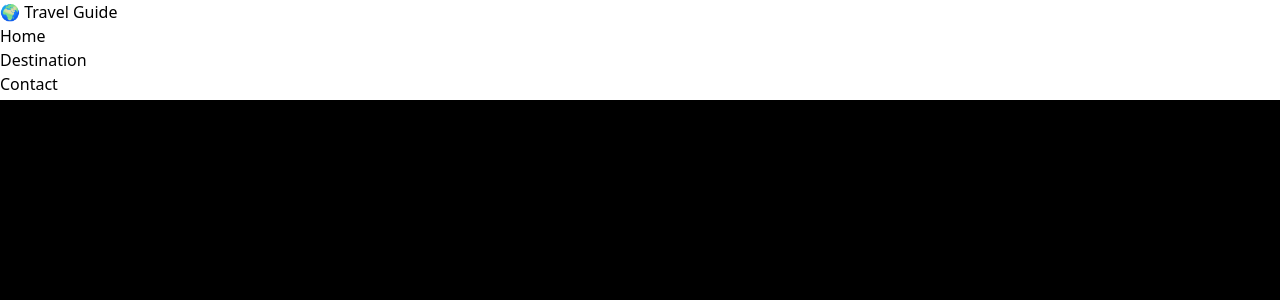
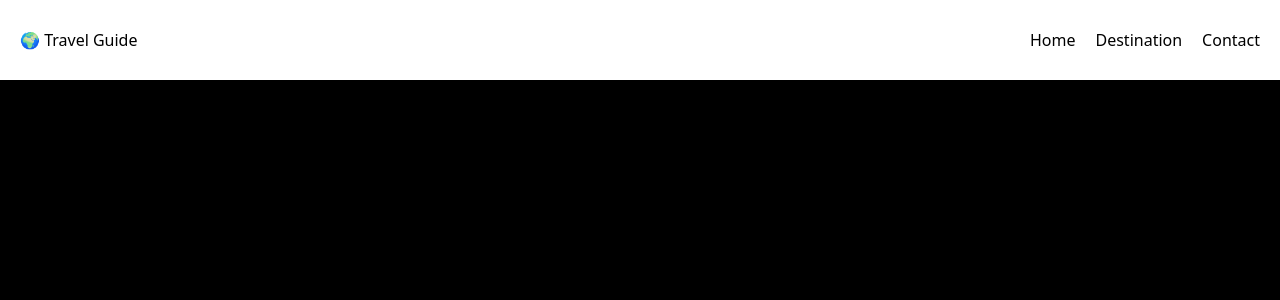
Before and after one commit to HasibCoderLab/simple-website-with-nextjs, a Next.js app: page / in a window 1280 px wide. Shown: the top 300 px of the page. Built offline with nearby package versions, Linux system fonts and the light colour scheme.

Commit message:
featt:add simple nav style

```diff
--- a/src/components/Nav.jsx
+++ b/src/components/Nav.jsx
@@ -3,10 +3,10 @@ import React from 'react'
 
 const Nav = () => {
   return (
-    <div className='w-full h-25 bg-white'>
+    <div className='w-full h-20 bg-white  flex justify-between items-center px-5'>
         <div>🌍 Travel Guide</div>
         <div>
-            <ul>
+            <ul className='flex justify-between items-center gap-5'>
                 <Link href={"/"}><li>Home</li></Link>
                 <Link href={"/about"}><li>Destination  </li></Link>
                 <Link href={"/contact"}><li>Contact </li></Link>
```
